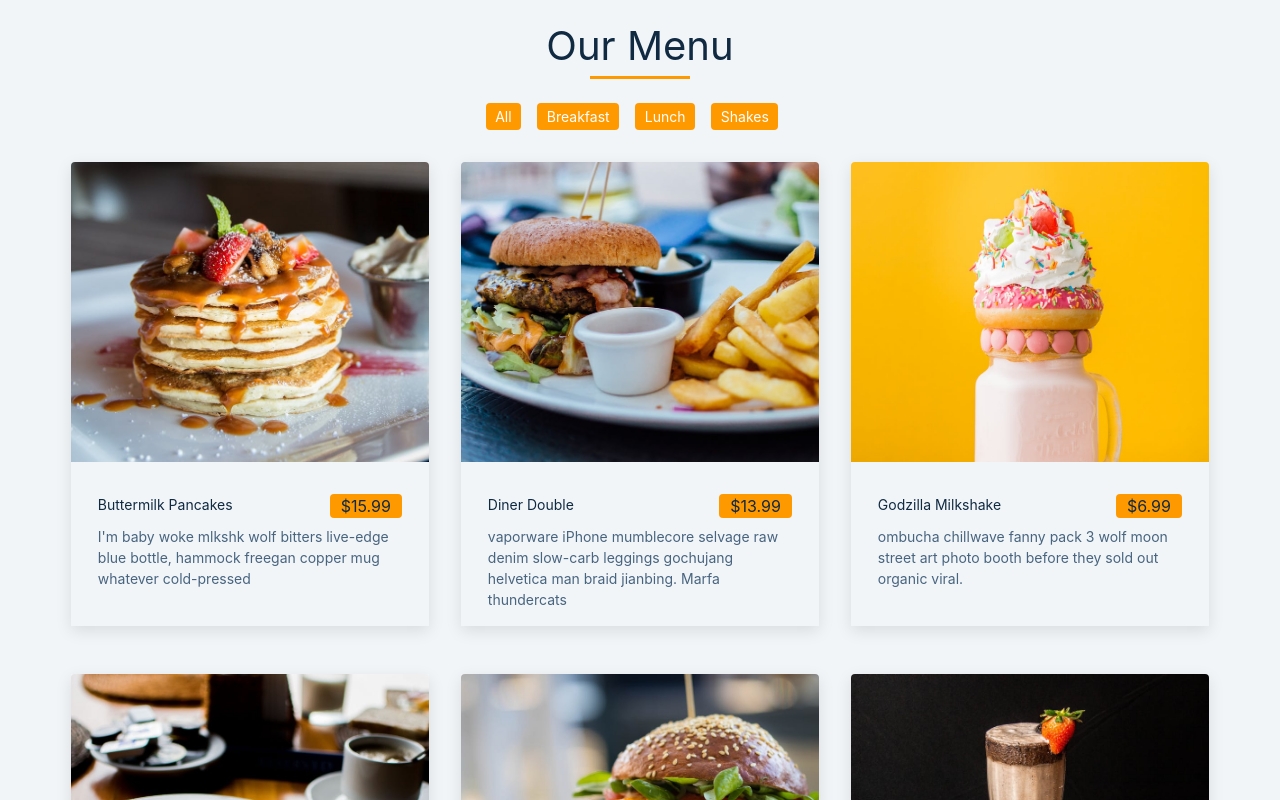
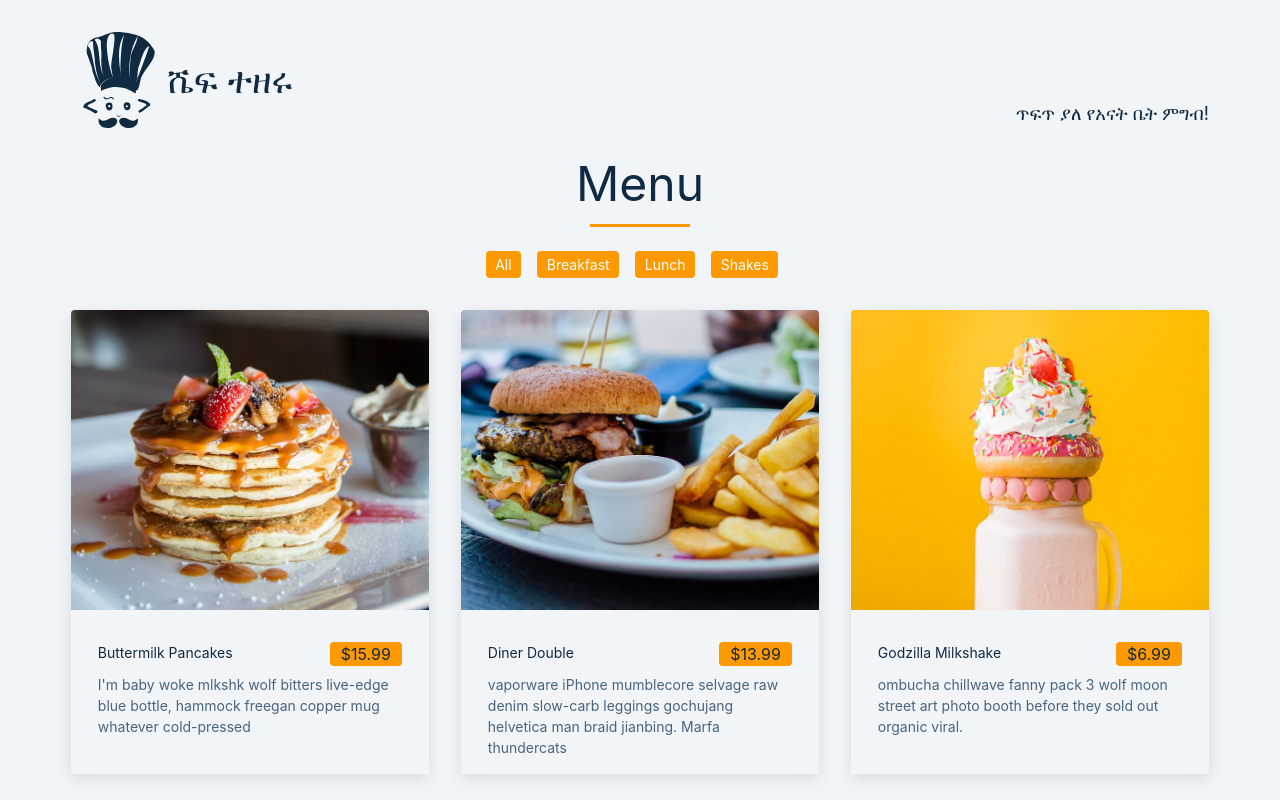
Before and after one commit to JCLthatlittlerat/menu-of-olyad-app, a React (Create React App) app: page / in a window 1280 px wide. Shown: the top 800 px of the page. Built offline with nearby package versions, Linux system fonts and the light colour scheme.

Commit message:
component: An interactive navbar is created and  added to the main page

```diff
--- a/src/components/MenuContainer.jsx
+++ b/src/components/MenuContainer.jsx
@@ -2,17 +2,18 @@ import React, { useState } from 'react'
 import MenuButtons from './MenuButtons'
 import data from '../data'
 import Card from './Card'
+import Navbar from "./Navbar";
 function MenuContainer() {
-  const uniqueCategories = ['All',...new Set(data.map(item=> item.category))];
-  const [filteringCatagory, setFilteringCategory]=useState(data);
+  const uniqueCategories = ['All', ...new Set(data.map(item => item.category))];
+  const [filteringCatagory, setFilteringCategory] = useState(data);
   // const {id, title, category, price, img, desc} = data
 
   //  useEffect(() => { console.log({ id, title, category, price, img, }) })
-function filterData(filter){
-  if(filter==='All'){
+  function filterData(filter) {
+    if (filter === 'All') {
       setFilteringCategory(data);
     }
-  else{
+    else {
       const filteredItems = data.filter(item => item.category === filter)
       setFilteringCategory(filteredItems)
     }
@@ -20,24 +21,25 @@ function filterData(filter){
 
   return (
     <main>
-        <header className="App-header">
-        <h1>Our Menu</h1>
+      <Navbar />
+      <header className='App-header'>
+        <h2 className='text-5xl mb-2 pb-2'>Menu</h2>
         <div className='underline'></div>
       </header>
 
       <section className="filteringButtons">
         {/* <MenuButtons category={uniqueCategories}  /> */}
         {
-          uniqueCategories.map((item,index)=>{
-            return(<MenuButtons key={index} category={item} filterData={filterData} />)
+          uniqueCategories.map((item, index) => {
+            return (<MenuButtons key={index} category={item} filterData={filterData} />)
           })
         }
       </section>
 
       <section className="cardsSection">
         {
-            filteringCatagory.map((items,index)=>{
-              return(
+          filteringCatagory.map((items, index) => {
+            return (
               <Card key={items.id} title={items.title} description={items.desc} image={items.img} price={items.price} />
             )
           })
--- /dev/null
+++ b/src/components/Navbar.jsx
@@ -0,0 +1,22 @@
+import React from 'react'
+import { SiCodechef } from 'react-icons/si'
+
+function Navbar() {
+    return (
+        <div className=" relative bg-gold-light p-4 mt-4">
+            <div className='left-4 flex items-center justify-between'>
+                <div className='flex items-center'>
+                    <SiCodechef className='text-3xl sm:text-4xl md:text-6xl lg:text-8xl  ' />
+                    <h1 className='text-1xl sm:text-2xl md:text-3xl lg:text-4xl '>ሼፍ ተዘሩ</h1>
+                </div>
+                <>
+                    <h2 className='text-xs sm:text-lg md:text-1xl self-end   '>ጥፍጥ ያለ የአናት ቤት ምግብ!</h2>
+
+                </>
+            </div>
+
+        </div>
+    )
+}
+
+export default Navbar
```
Lines whose indentation alone changed are shown as unchanged.
